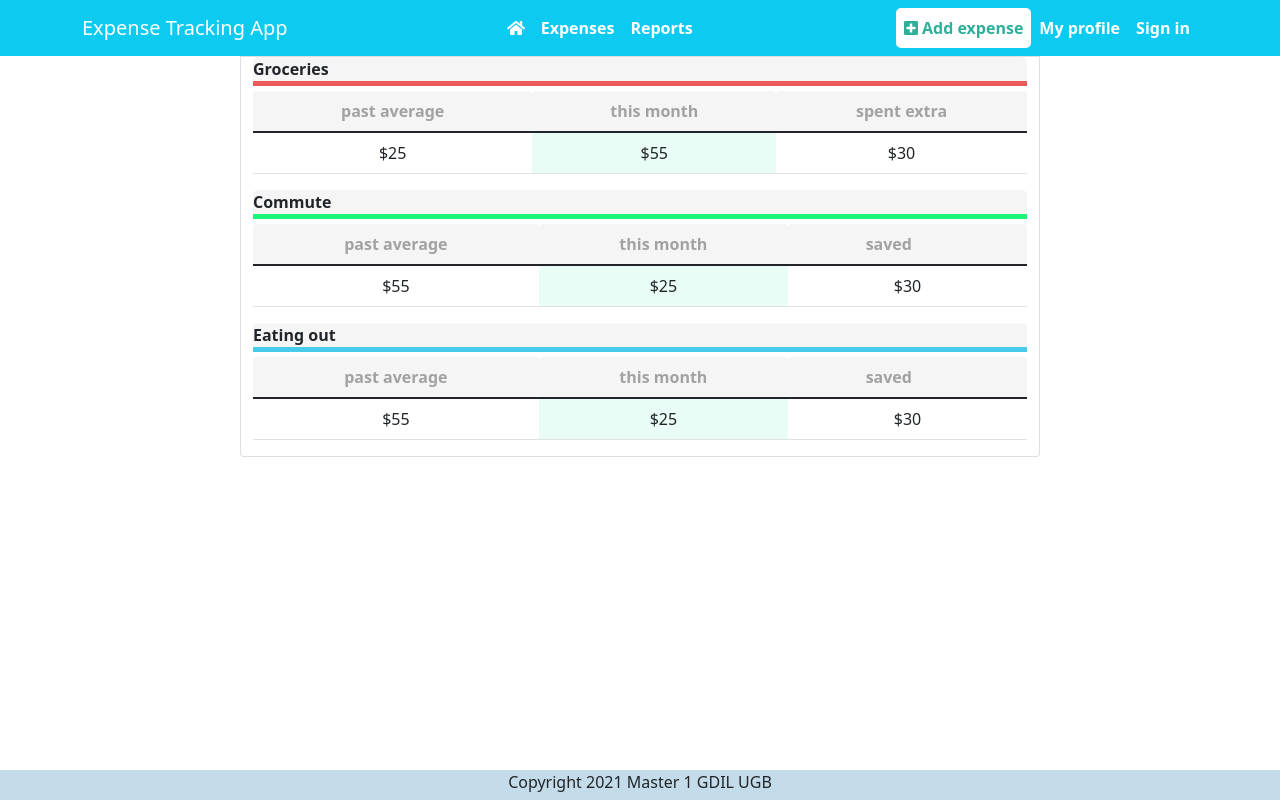
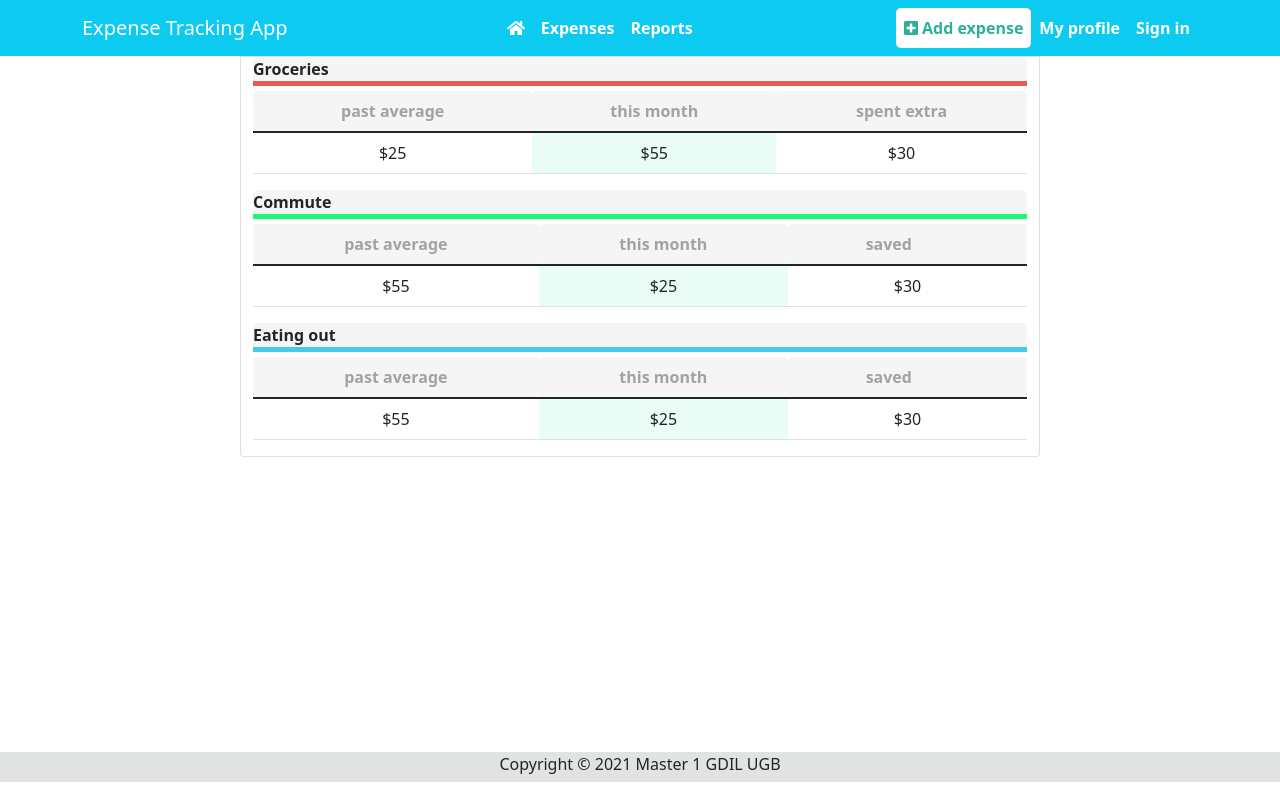
Before and after one commit to ayshagassama1/mern_expense_tracking_app, a React (Create React App) app in the folder frontend/: page / in a window 1280 px wide. Built offline with nearby package versions, Linux system fonts and the light colour scheme; the HTML template or start-up script is replaced by a standard one.

Commit message:
Pop up ok

```diff
--- a/frontend/src/App.js
+++ b/frontend/src/App.js
@@ -9,7 +9,7 @@ function App() {
 	return (
 		<BrowserRouter>
 			<Header />
-			<main>
+			<main style={{ minHeight: "87vh" }}>
 				<Routes>
 					<Route path="/" element={<Body />} exact />
 					<Route path="/connection" element={<Connection />} />
--- a/frontend/src/components/layout/Footer.js
+++ b/frontend/src/components/layout/Footer.js
@@ -1,16 +1,16 @@
-import React from 'react'
-import { Container, Row, Col } from 'react-bootstrap'
+import React from "react";
+import { Container, Row, Col } from "react-bootstrap";
 
 const Footer = () => {
 	return (
 		<footer>
 			<Container>
 				<Row>
-                    <Col className='text-center'>Copyright 2021 Master 1 GDIL UGB</Col>
+					<Col className="text-center">Copyright &copy; 2021 Master 1 GDIL UGB</Col>
 				</Row>
 			</Container>
 		</footer>
-    )
-}
+	);
+};
 
-export default Footer
+export default Footer;
--- a/frontend/src/components/layout/Header.js
+++ b/frontend/src/components/layout/Header.js
@@ -1,10 +1,15 @@
 import { FontAwesomeIcon } from "@fortawesome/react-fontawesome";
-import React from "react";
-import { Container, Nav, Navbar } from "react-bootstrap";
+import React, { useEffect, useState } from "react";
+import { Container, Nav, Navbar, Modal, Button, Form } from "react-bootstrap";
 import { faPlusSquare, faHome } from "@fortawesome/free-solid-svg-icons";
 
 const Header = () => {
+	const [show, setShow] = useState(false);
+
+	const handleClose = () => setShow(false);
+	const handleShow = () => setShow(true);
 	return (
+		<>
 			<Navbar bg="info" variant="dark" expand="lg">
 				<Container>
 					<Navbar.Brand href="/">Expense Tracking App</Navbar.Brand>
@@ -22,7 +27,10 @@ const Header = () => {
 							</Nav.Link>
 						</Nav>
 						<Nav>
-						<Nav.Link href="#pricing" className="addExpense myLink">
+							<Nav.Link
+								href="#pricing"
+								className="addExpense myLink"
+								onClick={handleShow}>
 								<FontAwesomeIcon icon={faPlusSquare} />
 								&nbsp;Add expense
 							</Nav.Link>
@@ -36,6 +44,29 @@ const Header = () => {
 					</Navbar.Collapse>
 				</Container>
 			</Navbar>
+
+			<Modal show={show} onHide={handleClose}>
+				<Modal.Header closeButton></Modal.Header>
+				<Modal.Body>
+					<Form>
+						<h3 className="text-center">Add expense</h3>
+						<Form.Group className="mb-3" controlId="email">
+							<Form.Label>Email address</Form.Label>
+							<Form.Control type="email" placeholder="name@example.com" />
+						</Form.Group>
+						<Form.Group className="mb-3" controlId="password">
+							<Form.Label>Password</Form.Label>
+							<Form.Control type="password" />
+						</Form.Group>
+						<Form.Group className="mb-3" controlId="password">
+							<Form.Label>Password</Form.Label>
+							<Form.Control type="password" />
+						</Form.Group>
+					</Form>
+				</Modal.Body>
+				<Modal.Footer></Modal.Footer>
+			</Modal>
+		</>
 	);
 };
 
--- a/frontend/src/index.css
+++ b/frontend/src/index.css
@@ -17,11 +17,13 @@ body {
 
 /********************************* DEBUT STYLES FOOTER *************************************/
 footer {
-	position: absolute;
+	position: relative;
 	bottom: 0;
 	width: 100%;
 	height: 30px; /* Height of the footer */
-	background: #c4dce9;
+	background: #e1e2e2;
+	display: flex;
+	justify-content: center;
 }
 
 /********************************* FIN STYLES FOOTER *************************************/
@@ -70,6 +72,7 @@ td {
 	display: flex;
 	align-items: center;
 	justify-content: center;
+	margin-bottom: 1rem;
 }
 
 .tableaux {
@@ -110,4 +113,10 @@ table {
 	font-weight: bold;
 	color: #2daf9a;
 }
+
+@media only screen and (max-width: 900px) {
+	.myForm {
+		width: 80% !important;
+	}
+}
 /********************************* DEBUT STYLES FORMULAIRE *************************************/
```
Lines whose indentation alone changed are shown as unchanged.
